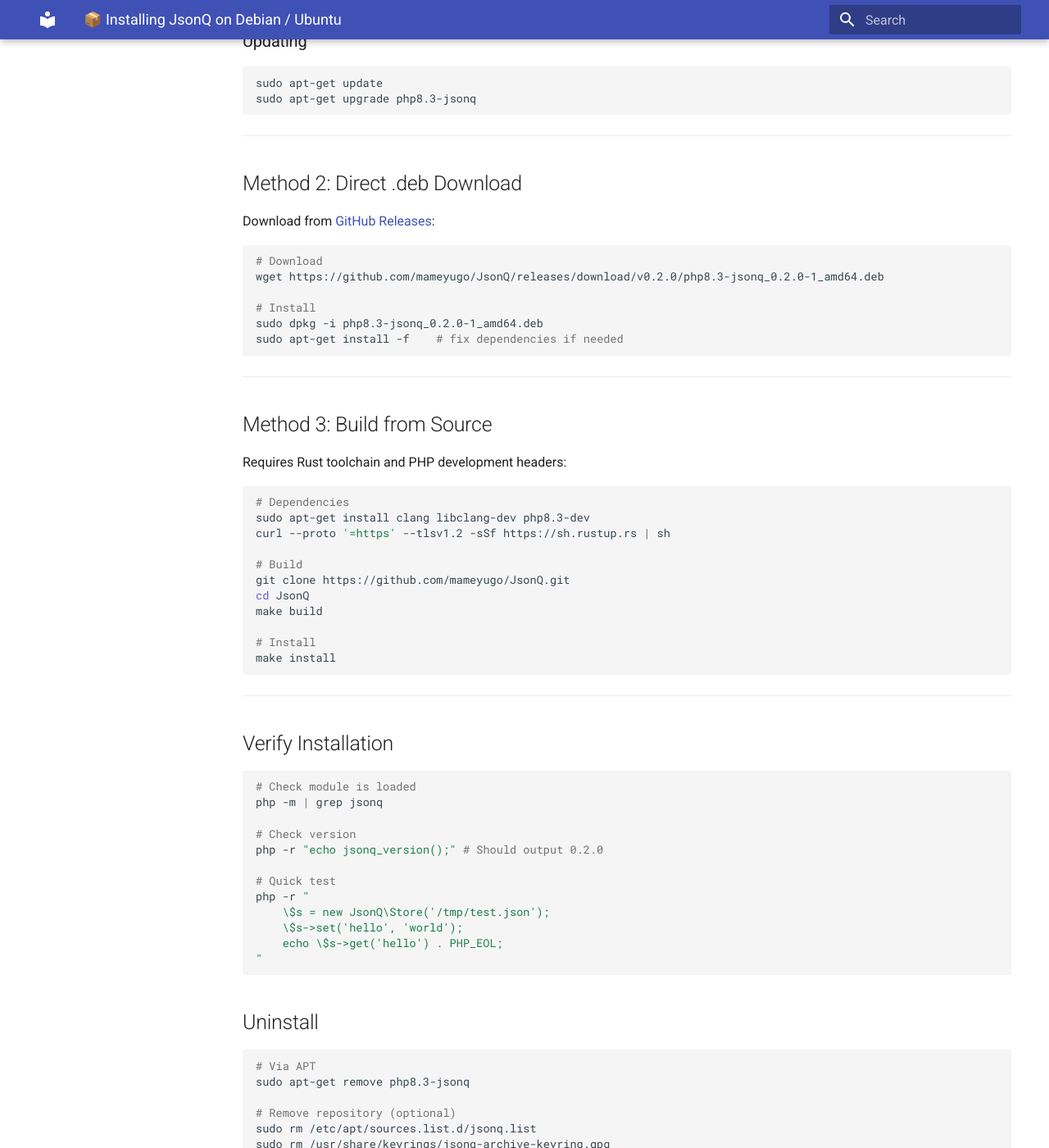
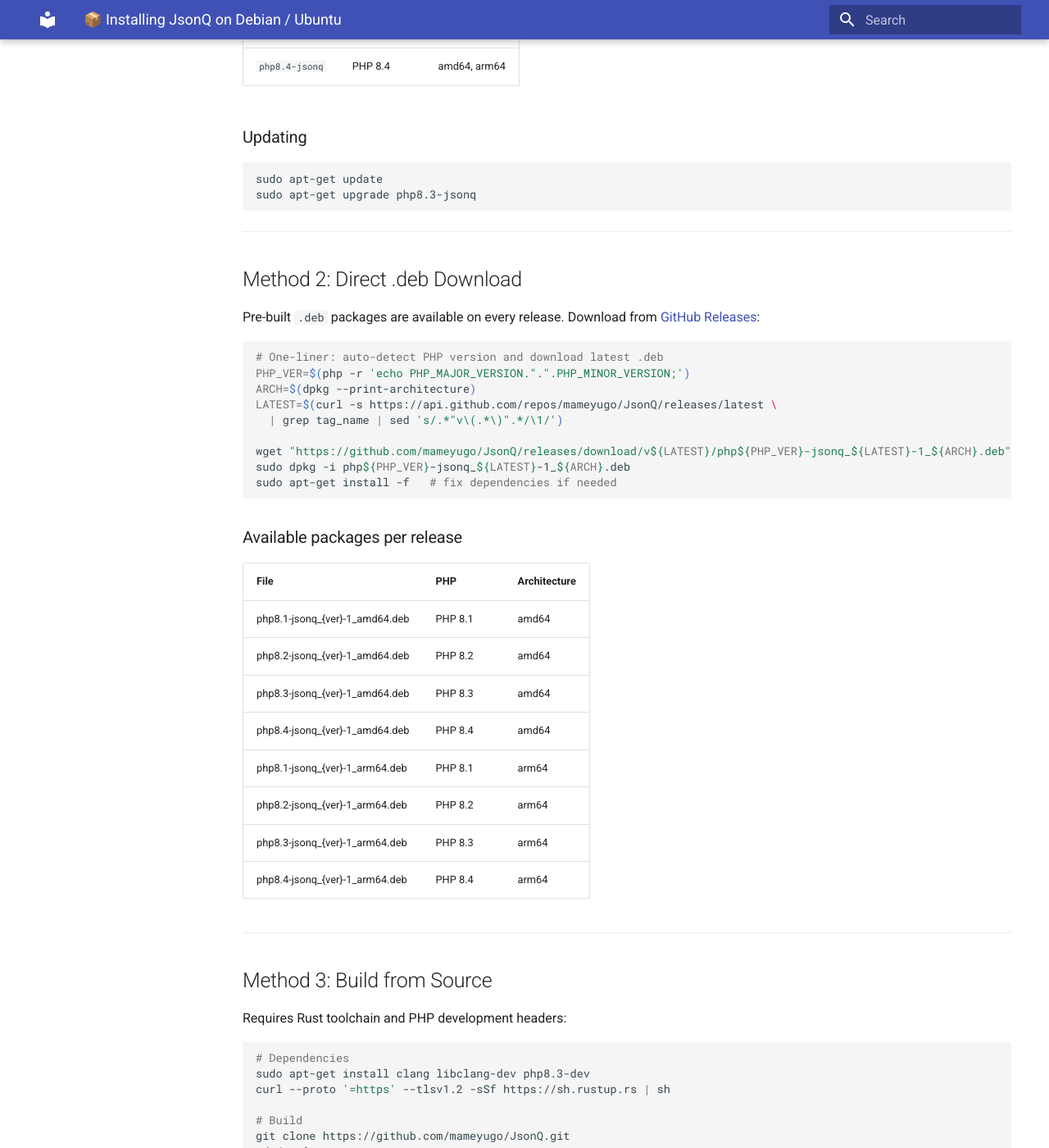
Before and after one commit to mameyugo/JsonQ, an MkDocs documentation site: the page built from docs/INSTALL-DEBIAN.md, in a window 1280 px wide and 1400 px high, scrolled down 1124 px. Shown: the whole window at 82% size. Built offline with MkDocs 1.6.1 and Material for MkDocs 9.7.7, drawn with Linux system fonts in a browser that asks for light colours; some of the changed text lies outside the part shown.

Commit message:
Update documentation with pre-built binaries information
Co-authored-by: mameyugo <4757716+mameyugo@users.noreply.github.com>

````diff
--- a/docs/INSTALL-DEBIAN.md
+++ b/docs/INSTALL-DEBIAN.md
@@ -1,4 +1,11 @@
 # 📦 Installing JsonQ on Debian / Ubuntu
+
+> ✅ **Pre-built binaries available**
+> GitHub Actions automatically builds and publishes `.deb` packages on every
+> release. No compilation required.
+> Download from: https://github.com/mameyugo/JsonQ/releases/latest
+
+---
 
 ## Quick Install (one-liner)
 
@@ -51,16 +58,33 @@ sudo apt-get upgrade php8.3-jsonq
 
 ## Method 2: Direct .deb Download
 
+Pre-built `.deb` packages are available on every release.
 Download from [GitHub Releases](https://github.com/mameyugo/JsonQ/releases/latest):
 
 ```bash
-# Download
-wget https://github.com/mameyugo/JsonQ/releases/download/v0.2.0/php8.3-jsonq_0.2.0-1_amd64.deb
+# One-liner: auto-detect PHP version and download latest .deb
+PHP_VER=$(php -r 'echo PHP_MAJOR_VERSION.".".PHP_MINOR_VERSION;')
+ARCH=$(dpkg --print-architecture)
+LATEST=$(curl -s https://api.github.com/repos/mameyugo/JsonQ/releases/latest \
+  | grep tag_name | sed 's/.*"v\(.*\)".*/\1/')
 
-# Install
-sudo dpkg -i php8.3-jsonq_0.2.0-1_amd64.deb
-sudo apt-get install -f    # fix dependencies if needed
+wget "https://github.com/mameyugo/JsonQ/releases/download/v${LATEST}/php${PHP_VER}-jsonq_${LATEST}-1_${ARCH}.deb"
+sudo dpkg -i php${PHP_VER}-jsonq_${LATEST}-1_${ARCH}.deb
+sudo apt-get install -f   # fix dependencies if needed
 ```
+
+### Available packages per release
+
+| File | PHP | Architecture |
+|------|-----|--------------|
+| php8.1-jsonq_{ver}-1_amd64.deb | PHP 8.1 | amd64 |
+| php8.2-jsonq_{ver}-1_amd64.deb | PHP 8.2 | amd64 |
+| php8.3-jsonq_{ver}-1_amd64.deb | PHP 8.3 | amd64 |
+| php8.4-jsonq_{ver}-1_amd64.deb | PHP 8.4 | amd64 |
+| php8.1-jsonq_{ver}-1_arm64.deb | PHP 8.1 | arm64 |
+| php8.2-jsonq_{ver}-1_arm64.deb | PHP 8.2 | arm64 |
+| php8.3-jsonq_{ver}-1_arm64.deb | PHP 8.3 | arm64 |
+| php8.4-jsonq_{ver}-1_arm64.deb | PHP 8.4 | arm64 |
 
 ---
 
````
Also changed, not shown: README.md (+76 -23 lines), docs/INSTALL-MACOS.md (added, +49 -0 lines).
